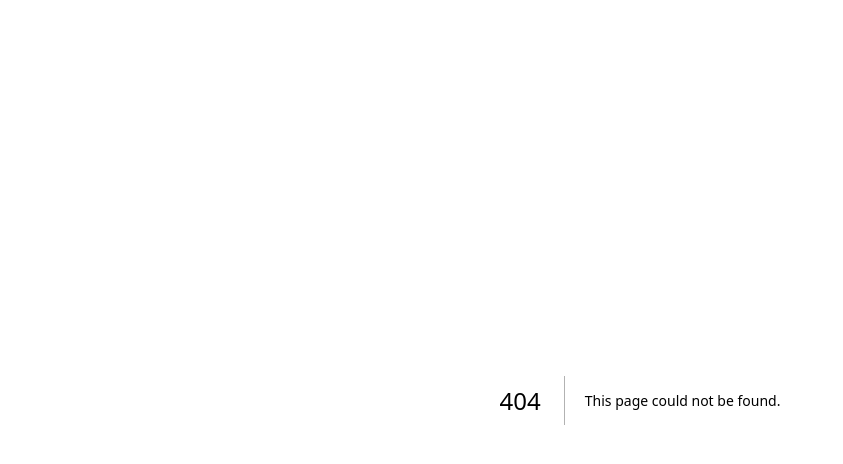
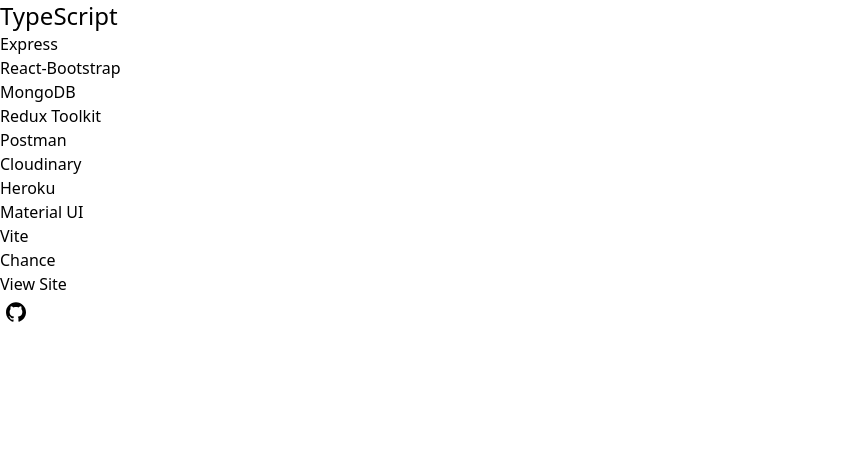
Before and after one commit to Ever-It-Lazy/portfolio, a Next.js app: page /typescript in a window 1280 px wide. Before the commit this address had no page. Shown: the top 464 px of the page, without its empty margins (0-843 px from the left). Built offline with nearby package versions, Linux system fonts and the light colour scheme.

Commit message:
created components for each app (and a "router" for toggling)

```diff
--- a/pages/index.js
+++ b/pages/index.js
@@ -5,15 +5,52 @@
 import { SiGmail, SiLinkedin, SiGithub } from 'react-icons/si';
 import { ImFilePdf } from 'react-icons/im';
 import Link from 'next/link';
+import Welcome from './welcome';
+import Mern from './mern';
+import { useState } from 'react';
+import Next from './nextjs';
+import TypeScript from './typescript';
 
 
 const inter = Inter({ subsets: ['latin'] })
 
 export default function Home() {
+	const [showHome, setShowHome] = useState(true);
+	const [showMern, setShowMern] = useState(false);
+	const [showTypeScript, setShowTypeScript] = useState(false);
+	const [showNext, setShowNext] = useState(false);
+
+	const toggleOff = () => {
+		setShowHome(false);
+		setShowMern(false);
+		setShowTypeScript(false);
+		setShowNext(false);
+	}
+
+	const toggleHome = () => {
+		toggleOff();
+		setShowHome(true);
+	};
+
+	const toggleMern = () => {
+		toggleOff();
+		setShowMern(true);
+	};
+
+	const toggleTypeScript = () => {
+		toggleOff();
+		setShowTypeScript(true);
+	};
+
+	const toggleNext = () => {
+		toggleOff();
+		setShowNext(true);
+	};
+
 	return (
 		<div className="grid grid-cols-3">
 			<nav className="col-span-3 flex">
-				<a href="./home">Home</a>
+				<a onClick={toggleHome}>Home</a>
 				<div className="absolute flex right-0">
 					<Link href="mailto:everettlindsay@gmail.com">
 						<SiGmail className="icon" />
@@ -27,37 +64,22 @@
 				</div>
 			</nav>
 			<div className="col-span-2 m-10">
-				<div>
-					<h1>Welcome</h1>
-					<p>
-					My name is Everett Lindsay. I'm a full stack web developer.
-					For the past 20 years I've used my Washington, DC location to
-					mostly serve as a government contractor. But as positions
-					have become increasingly remote, my interest has turned
-					toward pure JavaScript stacks.
-					</p>
-					<p>
-					Most of my contracting work is private, involving some level
-					of clearance. But I forged a favorable reputation across the
-					various teams I've participated in, and I'd eagerly pass on
-					my references.
-					</p>
-					<p>
-					Let these demonstrations serve as evidence of my toolkit.
-					</p>
-				</div>
+				{ showHome ? <Welcome /> : null }
+				{ showMern ? <Mern /> : null }
+				{ showTypeScript ? <TypeScript /> : null }
+				{ showNext ? <Next /> : null }
 			</div>
 			<div className="col-span-1">
-				<h2>Demonstrations</h2>
-				<ul>
+				<h2 className="text-xl">Demonstrations</h2>
+				<ul className="border-t-2 border-l-2 p-5">
 					<li>
-						<a href="https://mern-tutorial-2.herokuapp.com/" className="link-underline">MERN</a>
+						<a onClick={toggleMern} className="link-underline">MERN</a>
 					</li>
 					<li>
-						<a href="https://typescript-tutorial-1.web.app/" className="link-underline">TypeScript</a>
+						<a onClick={toggleTypeScript} className="link-underline">TypeScript</a>
 					</li>
 					<li>
-						<a href="https://nextfire-app-hazel.vercel.app/" className="link-underline">Next.JS</a>
+						<a onClick={toggleNext} className="link-underline">Next.JS</a>
 					</li>
 				</ul>
 			</div>
--- /dev/null
+++ b/pages/mern.js
@@ -0,0 +1,30 @@
+import Link from 'next/link';
+import { SiGithub } from 'react-icons/si';
+
+export default function Mern() {
+	return (
+		<div>
+			<h1 className="text-2xl">MERN</h1>
+			<ul>
+				<li>Express</li>
+				<li>React-Bootstrap</li>
+				<li>MongoDB</li>
+				<li>Redux Toolkit</li>
+				<li>Postman</li>
+				<li>Cloudinary</li>
+				<li>Heroku</li>
+				<li>Material UI</li>
+				<li>Vite</li>
+				<li>Chance</li>
+			</ul>
+			<ul>
+				<li><a href="https://mern-tutorial-2.herokuapp.com/" className="link-underline">View Site</a></li>
+				<li>
+					<Link href="https://github.com/Ever-It-Lazy/Notezipper-rebuild" target="_blank">
+						<SiGithub className="icon" />
+					</Link>
+				</li>
+			</ul>
+		</div>
+	)
+}
--- /dev/null
+++ b/pages/nextjs.js
@@ -0,0 +1,30 @@
+import Link from 'next/link';
+import { SiGithub } from 'react-icons/si';
+
+export default function Next() {
+	return (
+		<div>
+			<h1 className="text-2xl">NextJS</h1>
+			<ul>
+				<li>Express</li>
+				<li>React-Bootstrap</li>
+				<li>MongoDB</li>
+				<li>Redux Toolkit</li>
+				<li>Postman</li>
+				<li>Cloudinary</li>
+				<li>Heroku</li>
+				<li>Material UI</li>
+				<li>Vite</li>
+				<li>Chance</li>
+			</ul>
+			<ul>
+				<li><a href="https://nextfire-app-hazel.vercel.app/" className="link-underline">View Site</a></li>
+				<li>
+					<Link href="https://github.com/Ever-It-Lazy/Notezipper-rebuild" target="_blank">
+						<SiGithub className="icon" />
+					</Link>
+				</li>
+			</ul>
+		</div>
+	)
+}
--- /dev/null
+++ b/pages/typescript.js
@@ -0,0 +1,30 @@
+import Link from 'next/link';
+import { SiGithub } from 'react-icons/si';
+
+export default function TypeScript() {
+	return (
+		<div>
+			<h1 className="text-2xl">TypeScript</h1>
+			<ul>
+				<li>Express</li>
+				<li>React-Bootstrap</li>
+				<li>MongoDB</li>
+				<li>Redux Toolkit</li>
+				<li>Postman</li>
+				<li>Cloudinary</li>
+				<li>Heroku</li>
+				<li>Material UI</li>
+				<li>Vite</li>
+				<li>Chance</li>
+			</ul>
+			<ul>
+				<li><a href="https://typescript-tutorial-1.web.app/" className="link-underline">View Site</a></li>
+				<li>
+					<Link href="https://github.com/Ever-It-Lazy/Notezipper-rebuild" target="_blank">
+						<SiGithub className="icon" />
+					</Link>
+				</li>
+			</ul>
+		</div>
+	)
+}
--- /dev/null
+++ b/pages/welcome.js
@@ -0,0 +1,23 @@
+export default function Welcome() {
+	return (
+		<div>
+			<h1 className="text-2xl">Welcome</h1>
+			<p>
+			My name is Everett Lindsay. I'm a full stack web developer.
+			For the past 20 years I've used my Washington, DC location to
+			mostly serve as a government contractor. But as positions
+			have become increasingly remote, my interest has turned
+			toward pure JavaScript stacks.
+			</p>
+			<p>
+			Most of my contracting work is private, involving some level
+			of clearance. But I forged a favorable reputation across the
+			various teams I've participated in, and I'd eagerly pass on
+			my references.
+			</p>
+			<p>
+			Let these demonstrations serve as evidence of my toolkit.
+			</p>
+		</div>
+	)
+}
```
